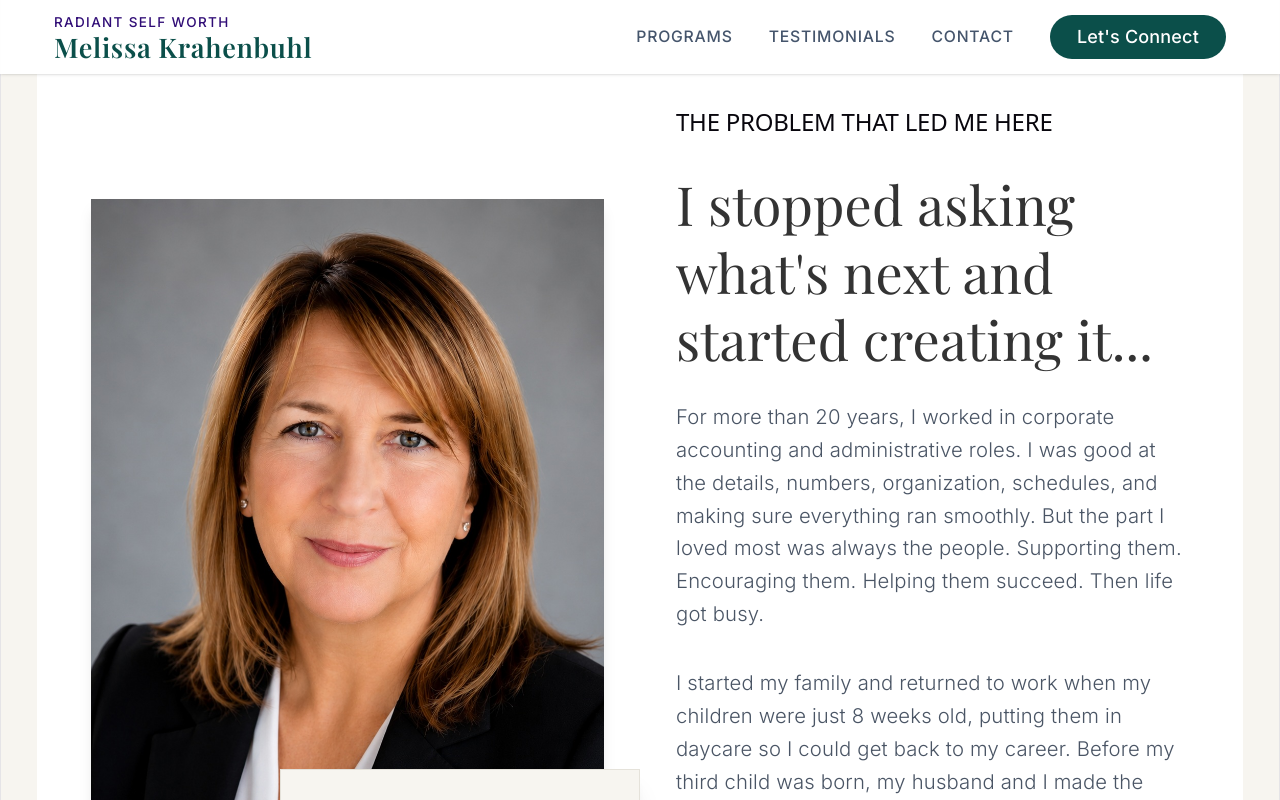
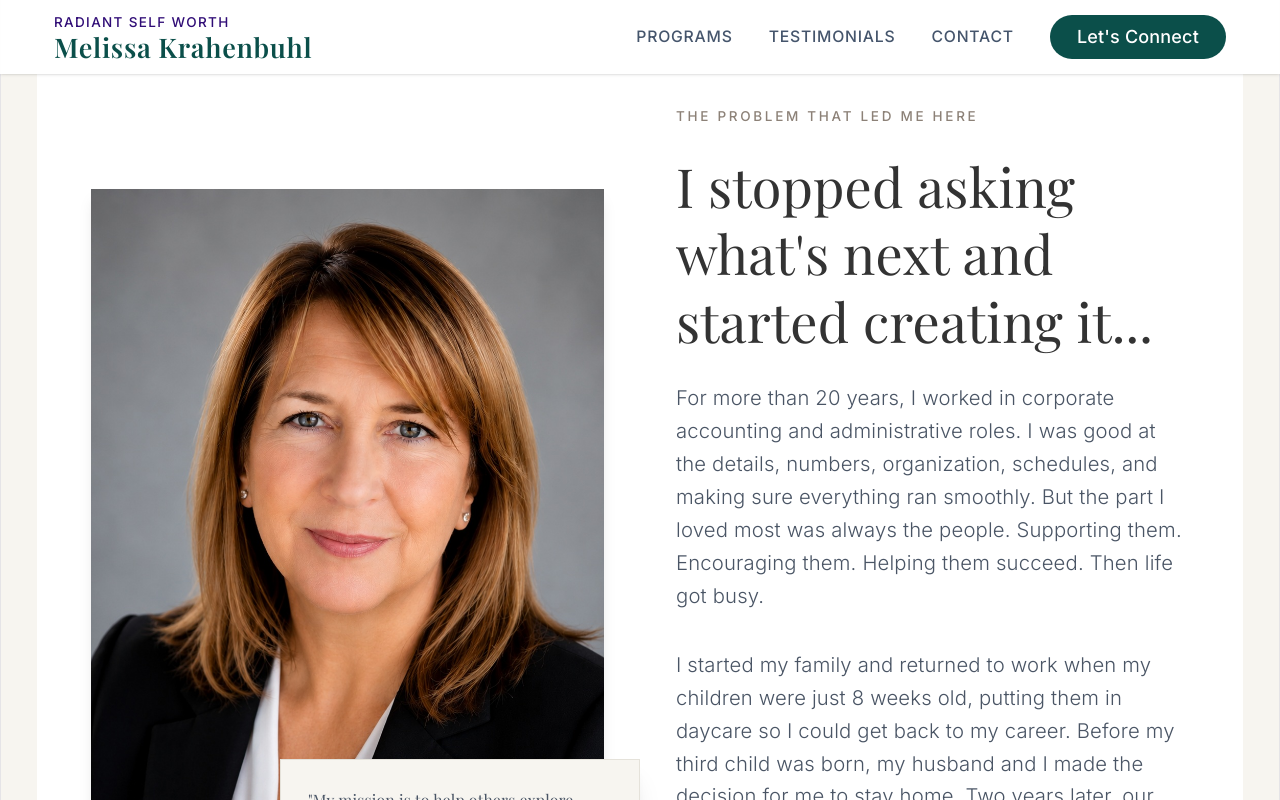
Before and after one commit to johnkrahenbuhl/mk-personal, a React (Vite) app: page / in a window 1280 px wide. Shown: the top 800 px of the page. Built offline with nearby package versions, Linux system fonts and the light colour scheme; a web font is replaced by a local one.

Commit message:
Updated About.tsx testing h3 first.

```diff
--- a/src/components/About.tsx
+++ b/src/components/About.tsx
@@ -23,9 +23,9 @@ export default function About() {
 
         {/* Right Column: Copy Content */}
         <div className="flex flex-col gap-6">
-          <h2 className="text-xs tracking-[0.2em] text-stone-500 uppercase">
+          <h3 className="text-xs font-bold tracking-[0.2em] text-earth uppercase">
             The Problem That Led Me Here
-          </h2>
+          </h3>
           <h3 className="font-serif text-4xl md:text-5xl text-charcoal leading-tight">
             I stopped asking what's next and started creating it...
           </h3>
```
